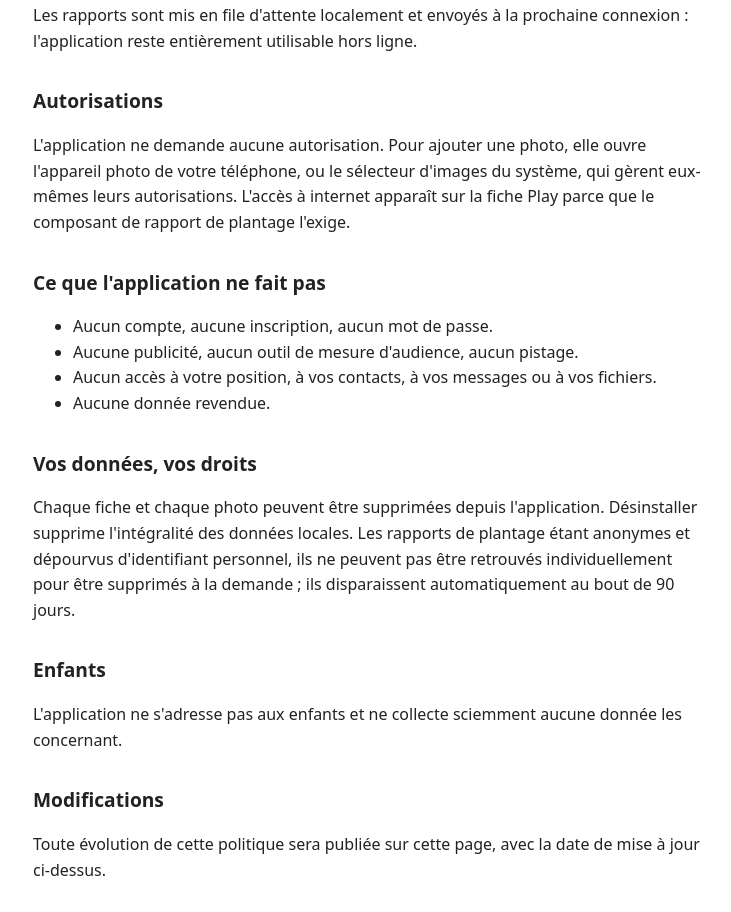
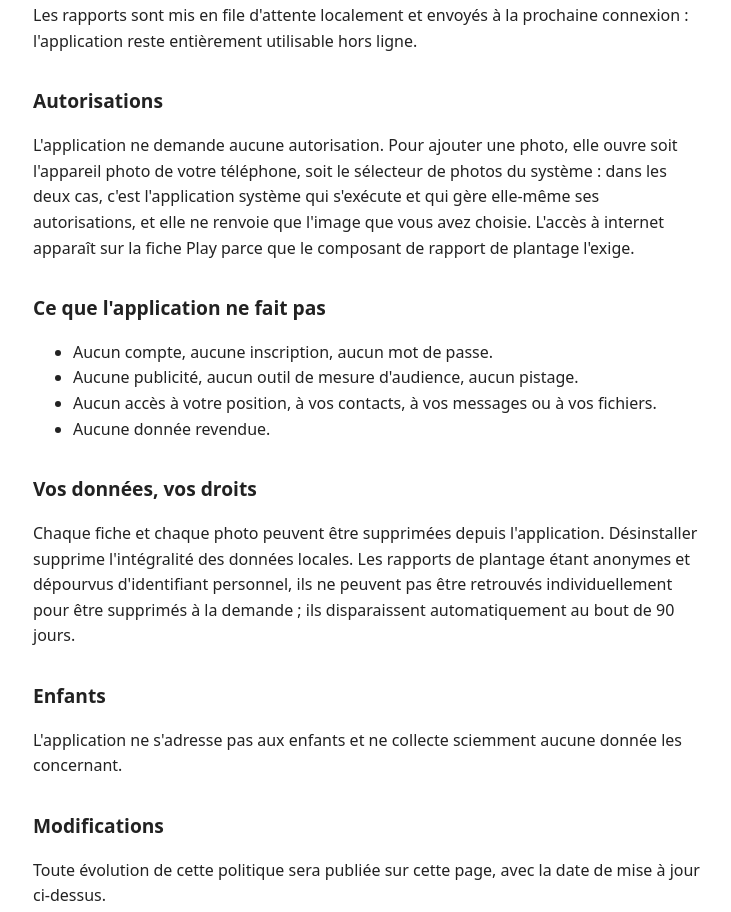
Before and after one commit to AsueG/petsitting-privacy, a plain HTML site: page index.html in a window 1280 px wide. Shown: the part 1270-2182 px from the top of the page, without its empty margins (271-1002 px from the left). Drawn offline with Linux system fonts and the light colour scheme.

Commit message:
fix: préciser que le sélecteur de photos ne rend que l'image choisie
Aligne le texte sur la source du projet pet-sitting. L'ancienne formulation
disait que l'appareil photo et le sélecteur « gèrent eux-mêmes leurs
autorisations » sans dire ce qui revient à l'application : seule l'image
choisie, jamais un accès à la galerie.

```diff
--- a/index.html
+++ b/index.html
@@ -44,7 +44,7 @@
   <p>Les rapports sont mis en file d'attente localement et envoyés à la prochaine connexion : l'application reste entièrement utilisable hors ligne.</p>
 
   <h2>Autorisations</h2>
-  <p>L'application ne demande aucune autorisation. Pour ajouter une photo, elle ouvre l'appareil photo de votre téléphone, ou le sélecteur d'images du système, qui gèrent eux-mêmes leurs autorisations. L'accès à internet apparaît sur la fiche Play parce que le composant de rapport de plantage l'exige.</p>
+  <p>L'application ne demande aucune autorisation. Pour ajouter une photo, elle ouvre soit l'appareil photo de votre téléphone, soit le sélecteur de photos du système : dans les deux cas, c'est l'application système qui s'exécute et qui gère elle-même ses autorisations, et elle ne renvoie que l'image que vous avez choisie. L'accès à internet apparaît sur la fiche Play parce que le composant de rapport de plantage l'exige.</p>
 
   <h2>Ce que l'application ne fait pas</h2>
   <ul>
```
